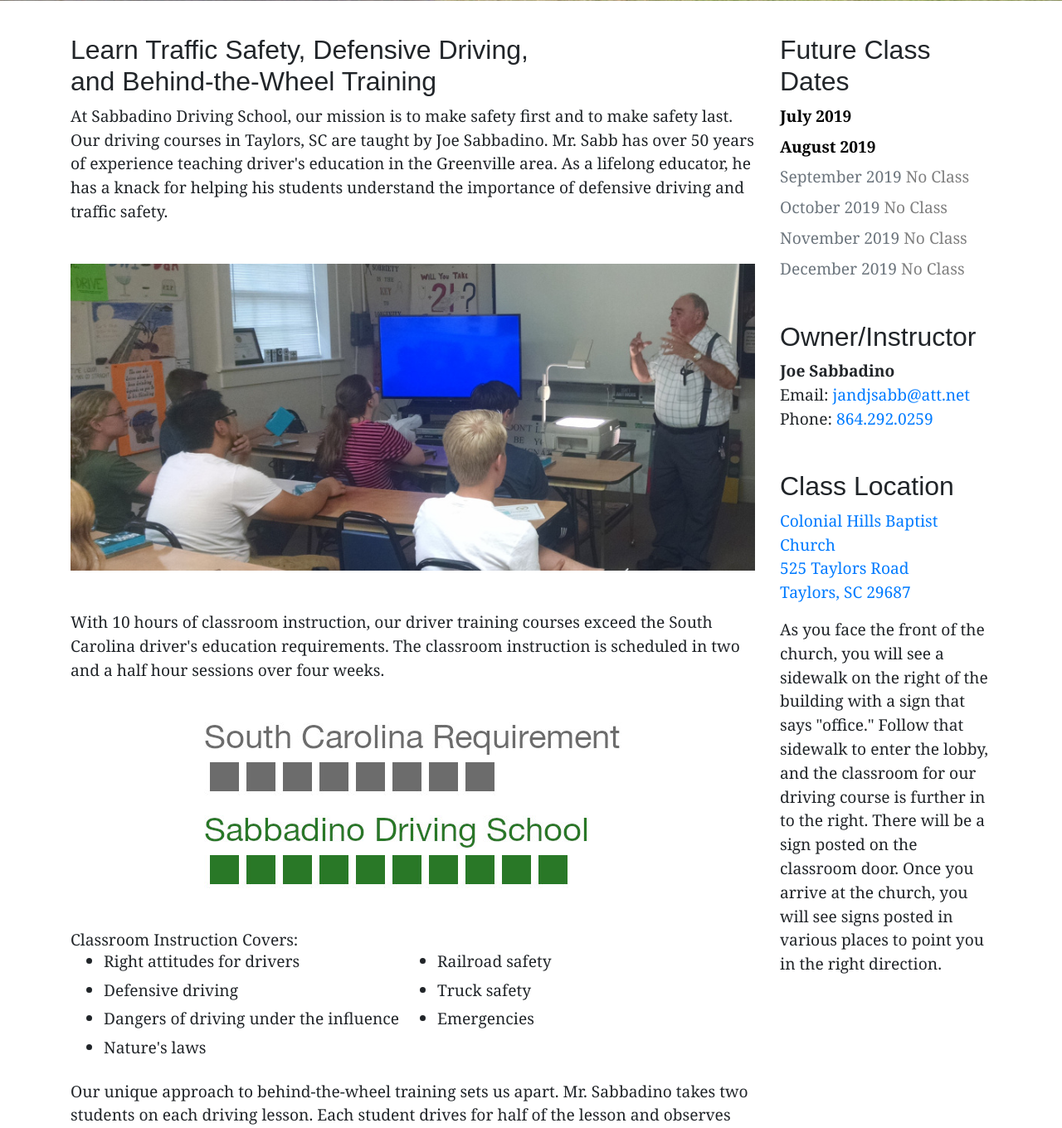
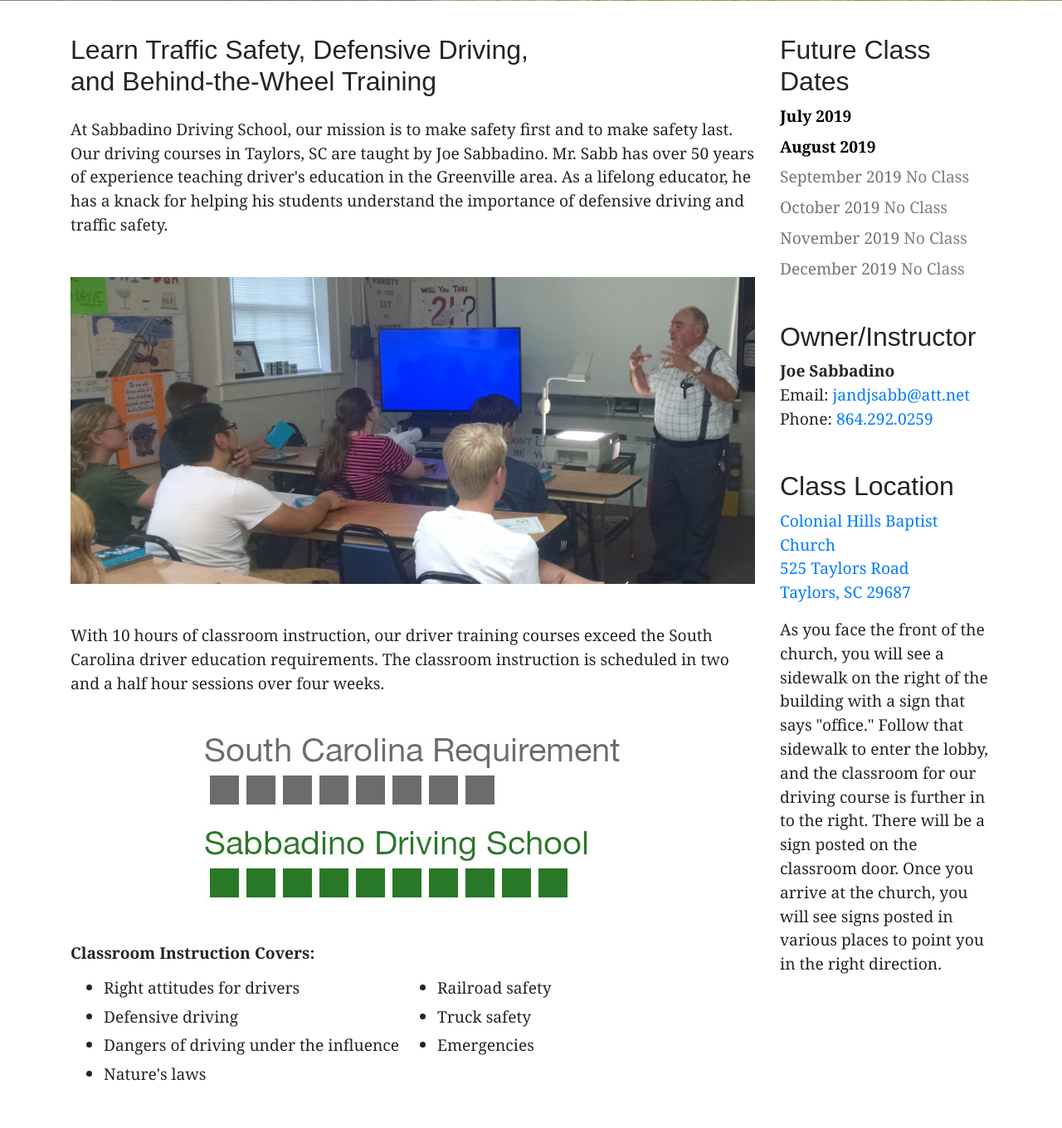
Before and after one commit to nmarsceau/sabbdriving.com, a PHP site: page / in a window 1280 px wide. Shown: the part 389-1749 px from the top of the page at 83% size. Run offline with PHP 8.4, Linux system fonts and the light colour scheme; some libraries are stand-ins or nearby versions.

Commit message:
Crop second image on homepage and update styling

```diff
--- a/index.php
+++ b/index.php
@@ -17,7 +17,7 @@ require 'head.php';
       <section class="col-lg-9"> <!-- main content -->
         <article>
           <h2>Learn Traffic Safety, Defensive Driving,<br />and Behind-the-Wheel Training</h2>
-          <p>
+          <p class="mt-4">
             At Sabbadino Driving School, our mission is to make safety first and to make safety last. Our driving
             courses in Taylors, SC are taught by Joe Sabbadino. Mr. Sabb has over 50 years of experience teaching driver's
             education in the Greenville area. As a lifelong educator, he has a knack for helping his students understand
@@ -27,14 +27,16 @@ require 'head.php';
             <img class="img-fluid" src="images/classroom instruction.jpg" alt="Mr. Sabbadino teaches a class" />
           </div>
           <p>
-            With 10 hours of classroom instruction, our driver training courses exceed the South Carolina driver's
+            With 10 hours of classroom instruction, our driver training courses exceed the South Carolina driver
             education requirements. The classroom instruction is scheduled in two and a half hour sessions over four weeks.
           </p>
           <div class="my-5 text-center">
-            <img class="img-fluid" src="images/required classroom time infographic.jpg" alt="" />
+            <img class="img-fluid"
+              src="images/required classroom time infographic.jpg"
+              alt="Sabbadino driving school provides two extra hours of classroom training above the state requirement" />
           </div>
-          <p class="mb-0">
-            Classroom Instruction Covers:
+          <p>
+            <strong>Classroom Instruction Covers:</strong>
           </p>
           <ul class="two-columns">
             <li>Right attitudes for drivers</li>
@@ -45,16 +47,16 @@ require 'head.php';
             <li>Truck safety</li>
             <li>Emergencies</li>
           </ul>
+          <div class="my-5">
+            <img class="img-fluid" src="images/behind the wheel.jpg" alt="Mr. Sabbadino drives with a student" />
+          </div>
           <p>
             Our unique approach to behind-the-wheel training sets us apart. Mr. Sabbadino takes two students on
             each driving lesson. Each student drives for half of the lesson and observes for the other half.
             Mr. Sabb has found this technique to be highly effective.
           </p>
-          <div class="my-5">
-            <img class="img-fluid" src="images/behind the wheel.jpg" alt="Mr. Sabbadino drives with a student" />
-          </div>
-          <p class="mb-0">
-            Behind the Wheel Driving Lessons Include:
+          <p class="mt-5">
+            <strong>Behind the Wheel Driving Lessons Include:</strong>
           </p>
           <ul class="two-columns">
             <li>Off-road forward and backing maneuvers</li>
```
Also changed, not shown: images/behind the wheel.jpg.
